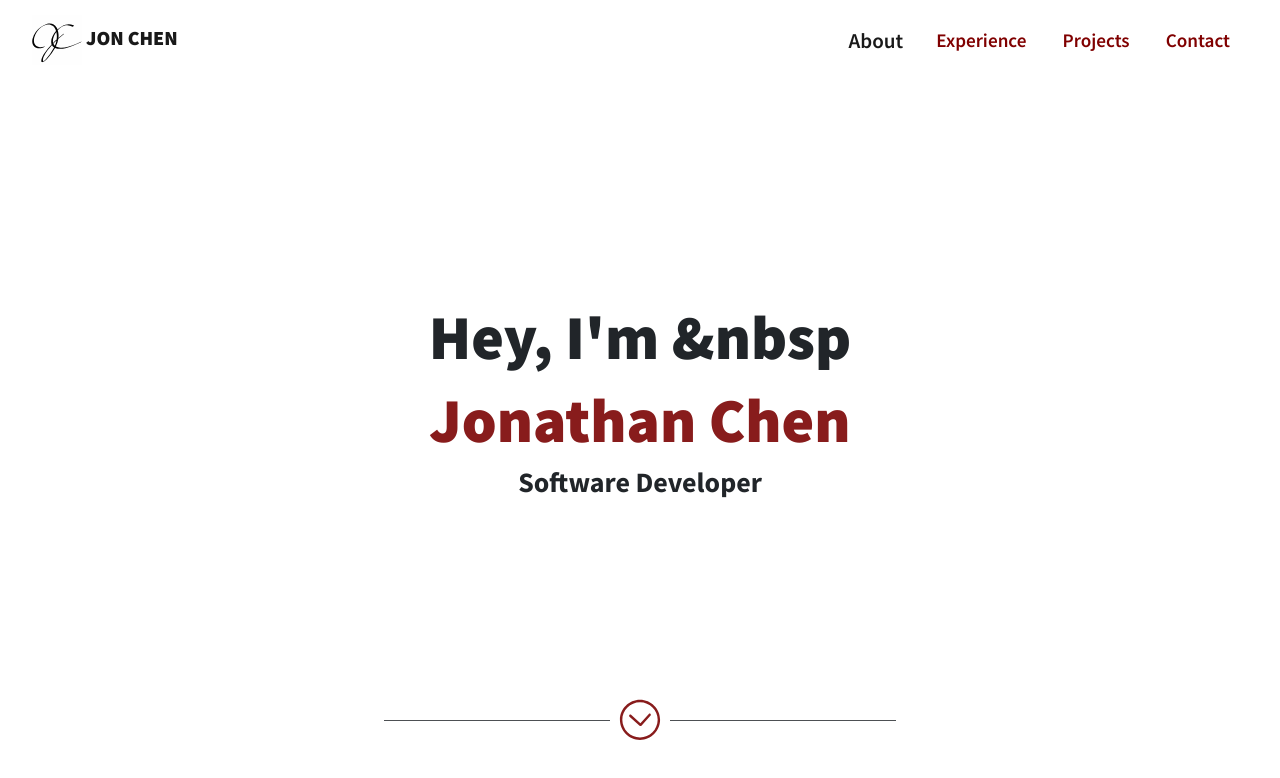
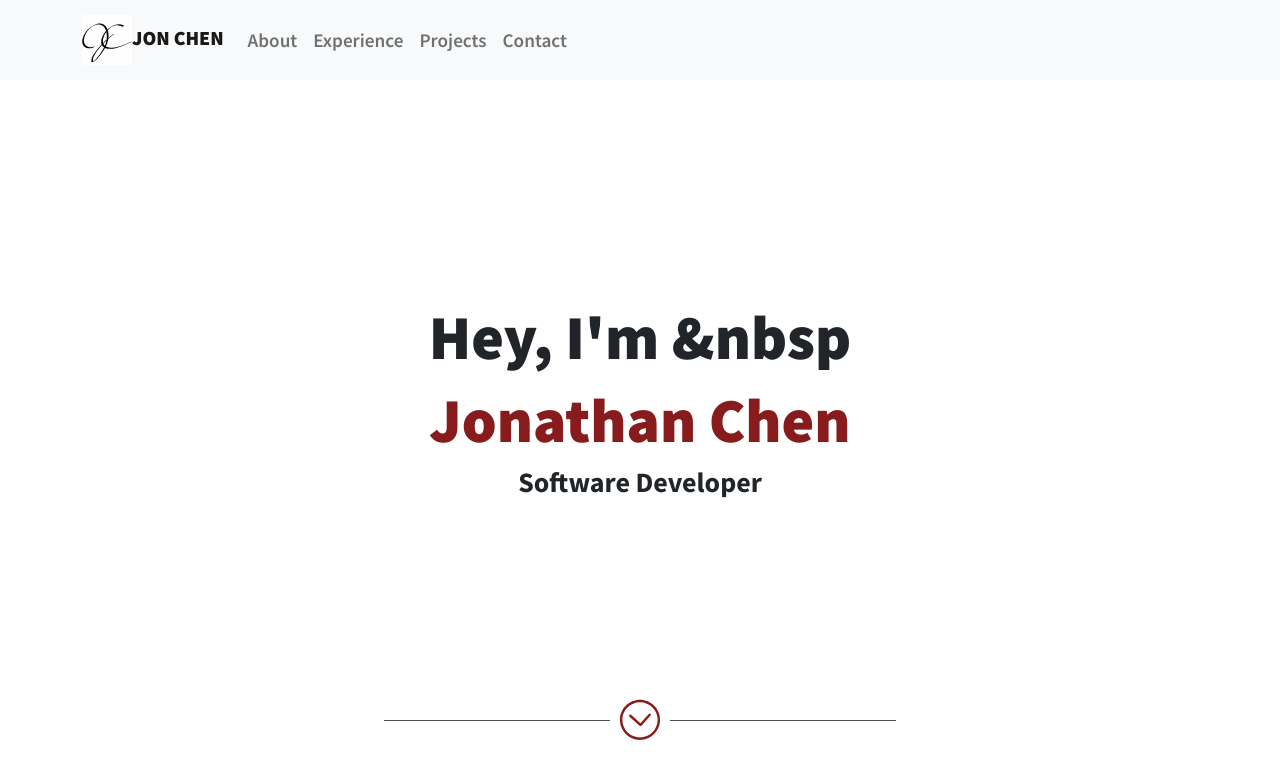
Before and after one commit to jchen2190/jchen2190.github.io, a React (Create React App) app: page / in a window 1280 px wide. Shown: the top 778 px of the page. Built offline with nearby package versions, Linux system fonts and the light colour scheme.

Commit message:
react enable nav + add favicon

```diff
--- a/public/index.html
+++ b/public/index.html
@@ -2,14 +2,13 @@
 <html lang="en">
   <head>
     <meta charset="utf-8" />
-    <link rel="icon" href="%PUBLIC_URL%/favicon.ico" />
+    <link rel="icon" href="%PUBLIC_URL%/favicon.svg" />
     <meta name="viewport" content="width=device-width, initial-scale=1" />
     <meta name="theme-color" content="#000000" />
     <meta
       name="description"
       content="portfolio website"
       />
-    <link rel="apple-touch-icon" href="%PUBLIC_URL%/logo192.png" />
     <link rel="preconnect" href="https://fonts.googleapis.com">
     <link rel="preconnect" href="https://fonts.gstatic.com" crossorigin>
     <link href="https://fonts.googleapis.com/css2?family=Source+Sans+Pro:wght@400;600;700;900&display=swap" rel="stylesheet">
--- a/src/App.css
+++ b/src/App.css
@@ -39,12 +39,11 @@ body {
   border-radius: 5px;
 }
 .navbar-nav a {
-  color: var(--maroon-dk);
   font-size: 1.2rem;
   font-weight: 600;
   border-radius: 5px;
 }
-.active, .navbar-nav a:hover, .navbar-nav a:focus {
+.navbar-nav a:hover, .navbar-nav a:focus {
   transform: scale(1.1);
   /* transition: all .4s ease-out; */
 }
--- a/src/components/nav.js
+++ b/src/components/nav.js
@@ -1,28 +1,25 @@
 import React from 'react';
+import Container from 'react-bootstrap/Container';
+import Nav from 'react-bootstrap/Nav';
+import Navbar from 'react-bootstrap/Navbar';
 import favicon from '../image/favicon/favicon.svg';
 
 function Navigation() {
     return (
-        <nav className="navbar fixed-top navbar-expand-md bg-body-tertiary">
-            <div className="container-fluid">
-
-                <a className="navbar-brand" href="#introduction"><img src={favicon} width="50" height="50" alt="Jon Chen logo"/> Jon Chen</a>
-
-                <button className="navbar-toggler" type="button" data-bs-toggle="collapse" data-bs-target="#navbarNav" aria-controls="navbarNav" aria-expanded="false" aria-label="Toggle navigation">
-                    <span className="navbar-toggler-icon"></span>
-                </button>
-
-                <div className="collapse justify-content-end navbar-collapse" id="navbarNav">
-                    <ul className="navbar-nav">
-                      <li className="nav-item ms-auto"><a className="nav-link active" aria-current="page" href="#about">About</a></li>
-                      <li className="nav-item ms-auto"><a className="nav-link" href="#experience">Experience</a></li>
-                      <li className="nav-item ms-auto"><a className="nav-link" href="#projects">Projects</a></li>
-                      <li className="nav-item ms-auto"><a className="nav-link" href="#contact">Contact</a></li>
-                    </ul>
-                </div>
-
-            </div>
-        </nav>
+        <Navbar bg="light" expand="lg" fixed="top">
+            <Container>
+                <Navbar.Brand href="#introduction"><img src={favicon} width="50" height="50" alt="Jon Chen logo"/>Jon Chen</Navbar.Brand>
+                <Navbar.Toggle aria-controls="basic-navbar-nav" />
+                <Navbar.Collapse id="basic-navbar-nav" >
+                    <Nav className="me-auto">
+                        <Nav.Link href="#about">About</Nav.Link>
+                        <Nav.Link href="#experience">Experience</Nav.Link>
+                        <Nav.Link href="#projects">Projects</Nav.Link>
+                        <Nav.Link href="#contact">Contact</Nav.Link>
+                    </Nav>
+                </Navbar.Collapse>
+            </Container>
+        </Navbar>
     );
 }
 
```
Also changed, not shown: public/favicon.svg (added).
